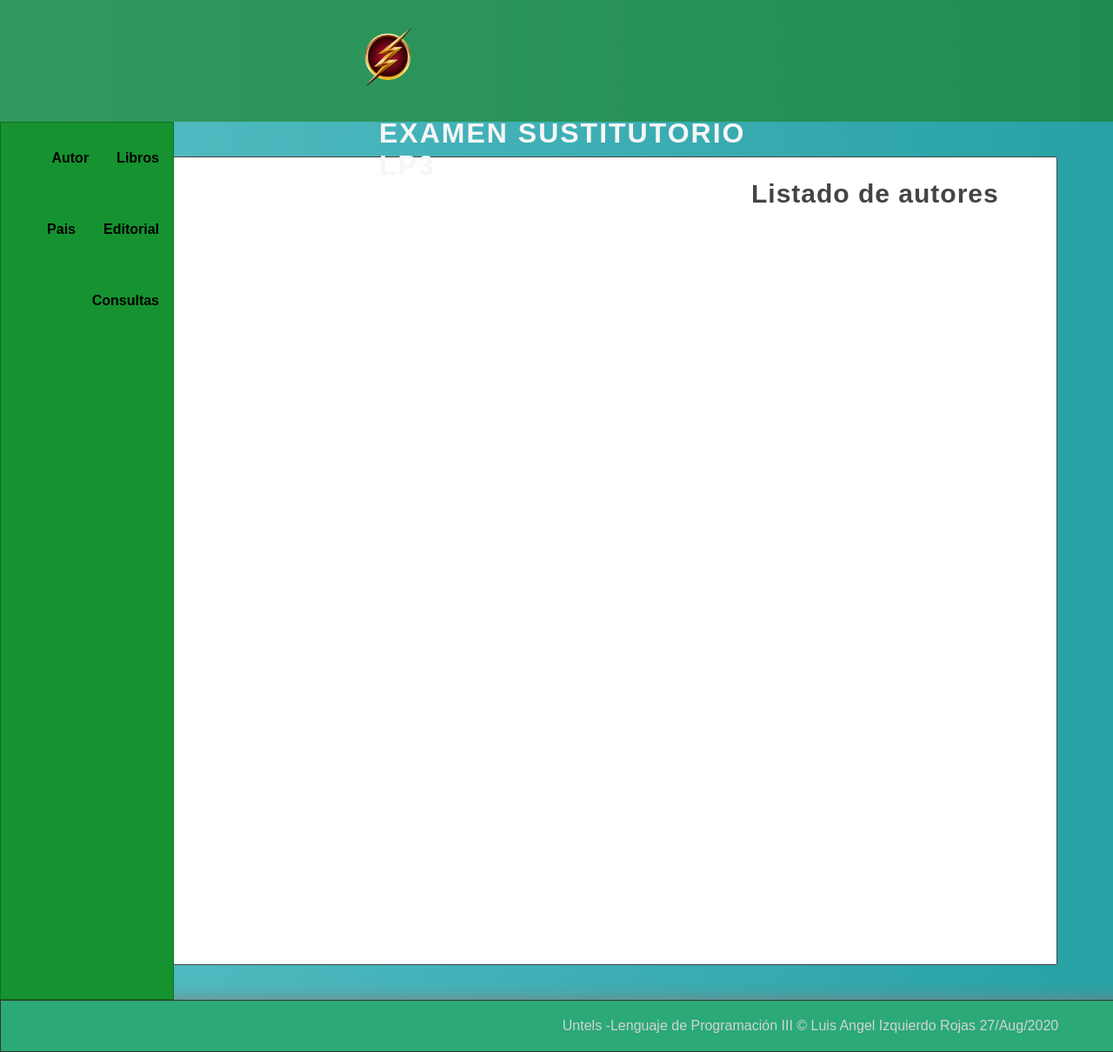
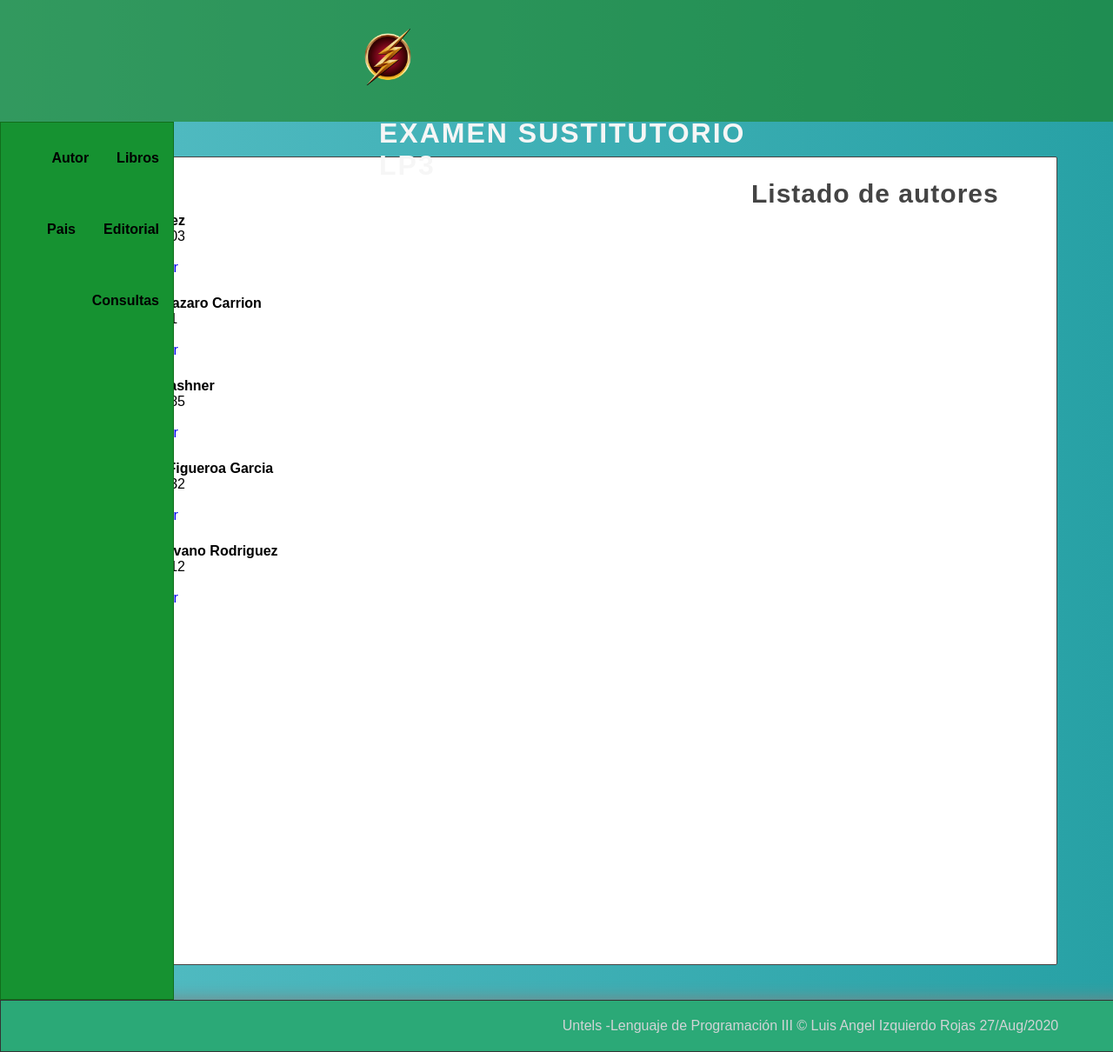
Before and after one commit to LuisXVI-Flash/ExamenSustitutorio, a Django app: page /autores/ in a window 1280 px wide; the page is wider, and only the part inside the window is pictured. Shown: that part at 87% size. Run offline with Django 3.2, Linux system fonts and the light colour scheme; data comes from the database, SQL or seed files in the repository; both versions use the stored data as it was after the commit.

Commit message:
Datos Autor - Listo

```diff
--- a/miapp/models.py
+++ b/miapp/models.py
@@ -10,3 +10,10 @@ class Libro(models.Model):
     idautores = models.IntegerField()
     ideditorial = models.IntegerField()
     idpais = models.IntegerField()
+
+class Autor(models.Model):
+    idautor = models.IntegerField()
+    nombre = models.CharField(max_length=40)
+    apellidos = models.CharField(max_length=40)
+    dni = models.IntegerField()
+    estado = models.CharField(max_length=1)
--- a/miapp/templates/autor.html
+++ b/miapp/templates/autor.html
@@ -6,5 +6,21 @@
 {% block content %}
 
     <h1 class="title">Listado de autores</h1>
+    <ul>
+
+            {%for autor in autores %}
+                <li>
+                    <h4>
+                        {{autor.idautor}} - {{autor.nombre}} {{autor.apellidos}}
+                    </h4>
+                <span>DNI: {{autor.dni}}</span><br>
+                <span>estado: {{autor.estado}}</span><br>
+
+                <a href="{% url 'eliminar_autores' id=autor.idautor %}">Eliminar Autor</a>
+                </p>
+                </li><br>
+            {% endfor %}
+
+    </ul>
 
 {% endblock %}
--- a/miapp/views.py
+++ b/miapp/views.py
@@ -1,5 +1,5 @@
 from django.shortcuts import render, HttpResponse, redirect
-from miapp.models import Libro
+from miapp.models import Libro, Autor
 
 # Create your views here.
 
@@ -21,9 +21,16 @@ def eliminar_libros(request,id):
     return redirect("libros")
 
 def autores(request):
+    autores = Autor.objects.all()
     return render(request, 'autor.html',{
         'titulo':'Autores',
+        'autores':autores
     })
+
+def eliminar_autores(request, id):
+    autores = Autor.objects.get(pk=id)
+    autores.delete()
+    return redirect("autores")
 
 def editoriales(request):
     return render(request, 'editorial.html',{
--- a/proyectouwu/urls.py
+++ b/proyectouwu/urls.py
@@ -23,6 +23,7 @@ urlpatterns = [
     path('libros/',views.libros, name="libros"),
     path('eliminar_libros/<int:id>', views.eliminar_libros, name="eliminar_libros"),
     path('autores/',views.autores, name="autores"),
+    path('eliminar_autores/<int:id>', views.eliminar_autores, name="eliminar_autores"),
     path('editoriales/',views.editoriales,name="editoriales"),
     path('paises/',views.paises, name="paises"),
     path('consultas/',views.consultas,name="consultas"),
```
Also changed, not shown: db.sqlite3, miapp/migrations/0002_autor.py (added).
